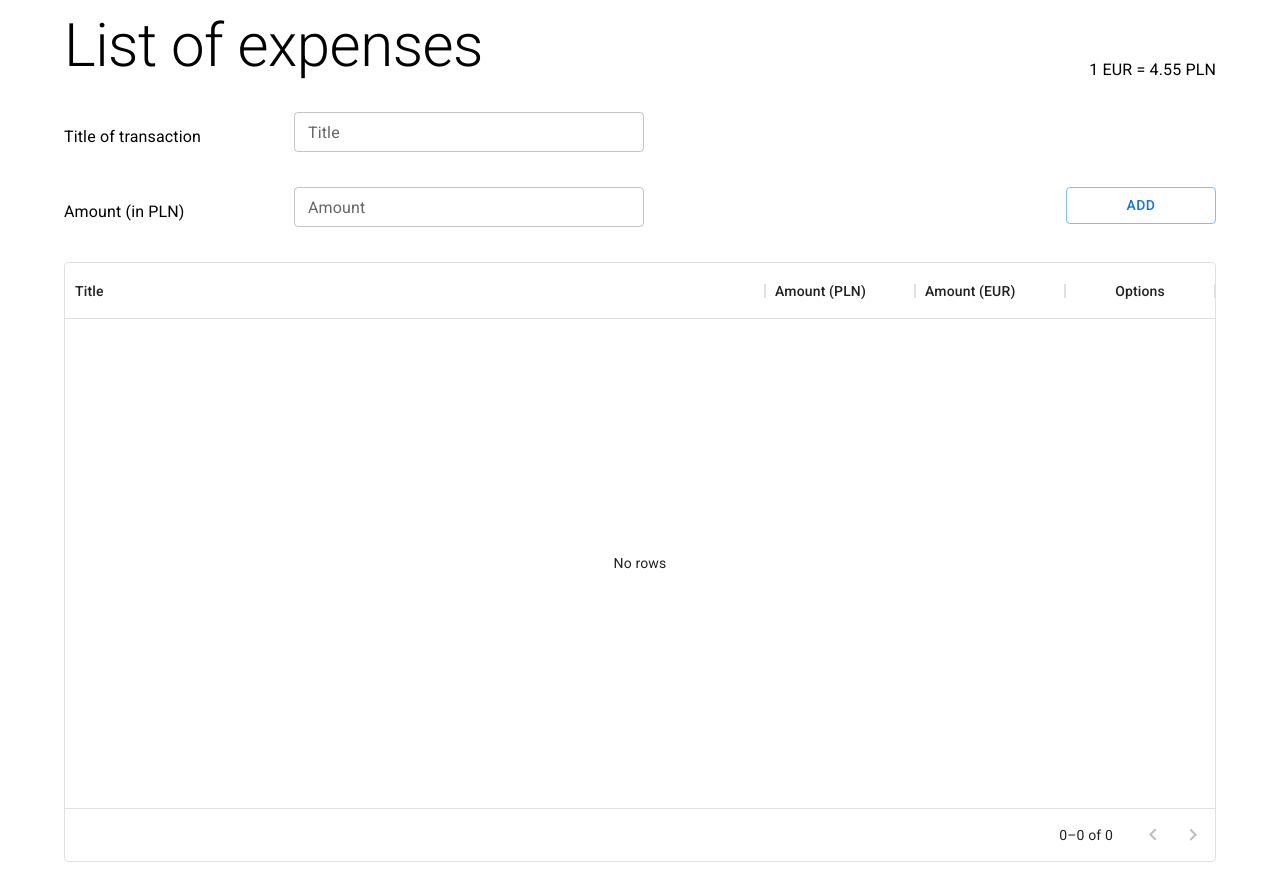
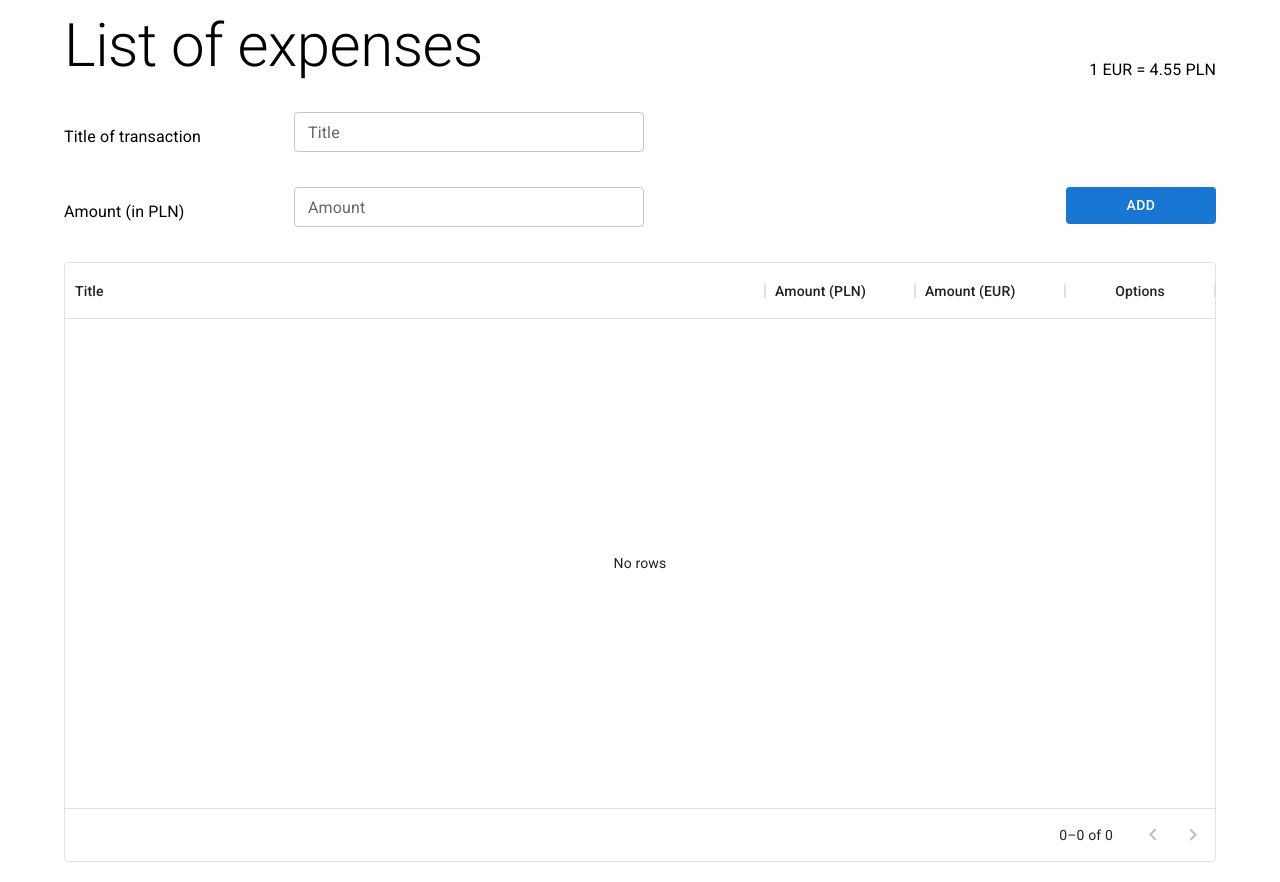
Before and after one commit to pbartkowiak-dev/expenses, a React (Create React App) app: page / in a window 1280 px wide. Built offline with nearby package versions, Linux system fonts and the light colour scheme.

Commit message:
Change Add button styles

```diff
--- a/src/components/form.tsx
+++ b/src/components/form.tsx
@@ -61,7 +61,12 @@ function Form(): JSX.Element {
             onChange={(event) => (store.newExpenseAmount = event.target.value)}
           />
         </InputBox>
-        <Button variant="outlined" type="submit" sx={{ minWidth: "150px" }}>
+        <Button
+          variant="contained"
+          disableElevation
+          type="submit"
+          sx={{ minWidth: "150px" }}
+        >
           Add
         </Button>
       </FullWidthBox>
```
